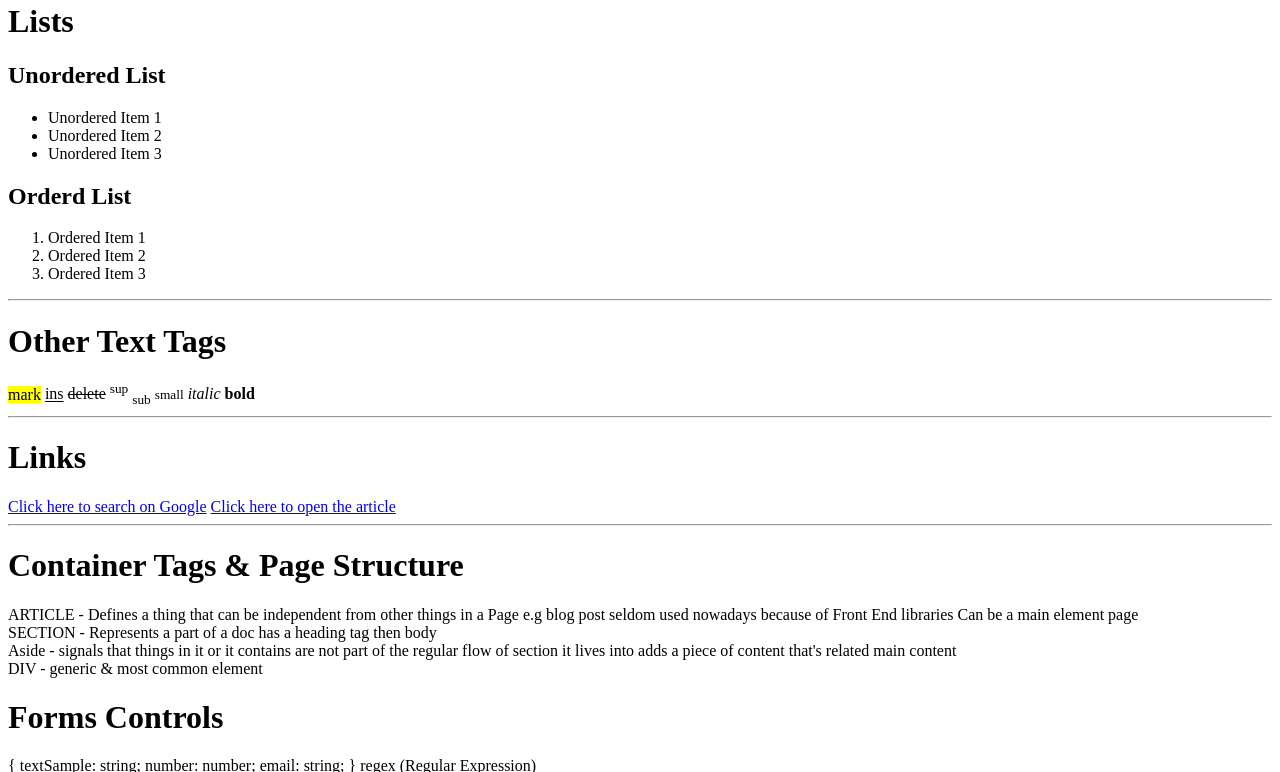
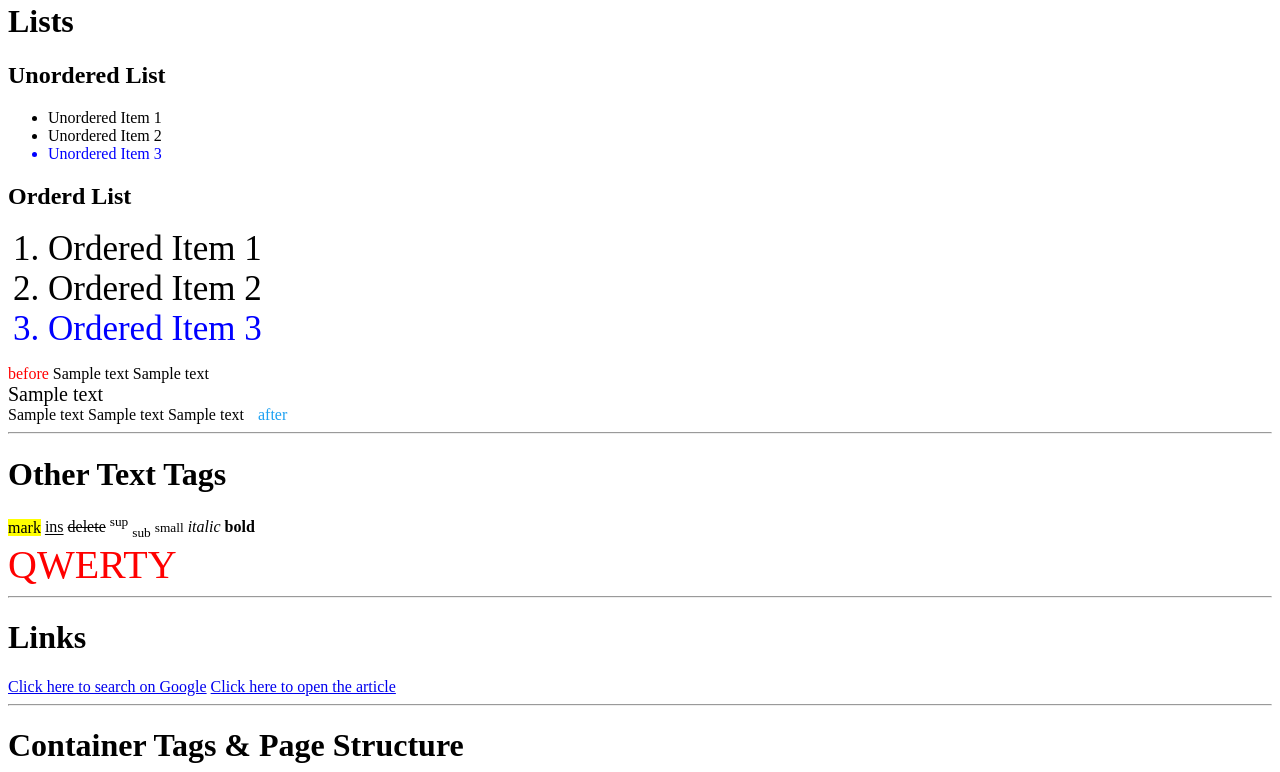
Before and after one commit to ad-lorenzo/html-css-indrakl-training, a plain HTML site: page index.html in a window 1280 px wide. Shown: the part 794-1566 px from the top of the page. Drawn offline with Linux system fonts and the light colour scheme.

Commit message:
added more css
Co-authored-by: yoelone47@gmail.com <yoelone47@gmail.com>

```diff
--- /dev/null
+++ b/global.css
@@ -0,0 +1,5 @@
+body {
+    font-size: 20px;
+    line-height: 25px;
+    font-family: Verdana, Geneva, Tahoma, sans-serif;
+}
--- a/index.html
+++ b/index.html
@@ -153,9 +153,9 @@
       <!-- Unordered List & Ordered List -->
       <h2>Unordered List</h2>
       <ul>
-        <li>Unordered Item 1</li>
-        <li>Unordered Item 2</li>
-        <li>Unordered Item 3</li>
+        <li class="li-class">Unordered Item 1</li>
+        <li class="li-class">Unordered Item 2</li>
+        <li class="li-class">Unordered Item 3</li>
       </ul>
       <h2>Orderd List</h2>
       <ol>
@@ -163,6 +163,15 @@
         <li>Ordered Item 2</li>
         <li>Ordered Item 3</li>
       </ol>
+
+      <div class="not-sample">
+        <span>Sample text</span>
+        <span>Sample text</span>
+        <div>Sample text</div>
+        <span>Sample text</span>
+        <span>Sample text</span>
+        <span>Sample text</span>
+      </div>
 
       <hr />
       <h1>Other Text Tags</h1>
@@ -174,6 +183,10 @@
       <small>small</small>
       <i>italic</i>
       <b>bold</b>
+
+      <div>
+        <span class="only-child-sample">QWERTY</span>
+      </div>
 
       <hr />
       <h1>Links</h1>
@@ -197,7 +210,7 @@
           related main content
         </aside>
       </section>
-      <div>DIV - generic & most common element</div>
+      <div class="vh-vw">DIV - generic & most common element</div>
 
       <h1>Forms Controls</h1>
       <div class="form-controls">
@@ -216,7 +229,7 @@
          }
          regex (Regular Expression)
          <form class="form-sample">
-           <input tabindex="10" name="text" type="text" placeholder="Input type text">
+           <input class="focus-sample" tabindex="10" name="text" type="text" placeholder="Input type text">
            <input tabindex="20" name="number" type="number" placeholder="Input type number">
            <input tabindex="30" name="number" type="number" placeholder="Input type number">
            <input tabindex="40" name="email" type="email" placeholder="Input type email">
--- a/sample.css
+++ b/sample.css
@@ -45,3 +45,42 @@ footer {
 .sample-table > td {
     border: 1px solid #000;
 }
+
+.focus-sample:focus {
+    border: green dashed 2px;
+}
+
+
+li:nth-child(3)  {
+    color: blue;
+}
+
+li:not(.li-class) {
+    font-size: 35px;
+}
+
+.not-sample > *:not(span) {
+    font-size: 20px;
+}
+
+.only-child-sample:only-child {
+    color: red;
+    font-size: 40px;
+}
+
+.not-sample::before {
+    content: "before";
+    color: red;
+}
+
+.not-sample::after {
+    content: "after";
+    padding: 10px;
+    color: #1DA1F2;
+}
+
+.vh-vw {
+    background-color: #1DA1F2;
+    width: 50vw;
+    height: 50vh;
+}
```
Also changed, not shown: csstraining.css (added, +60 -0 lines), indexWithStyles.html (added, +18 -0 lines).
